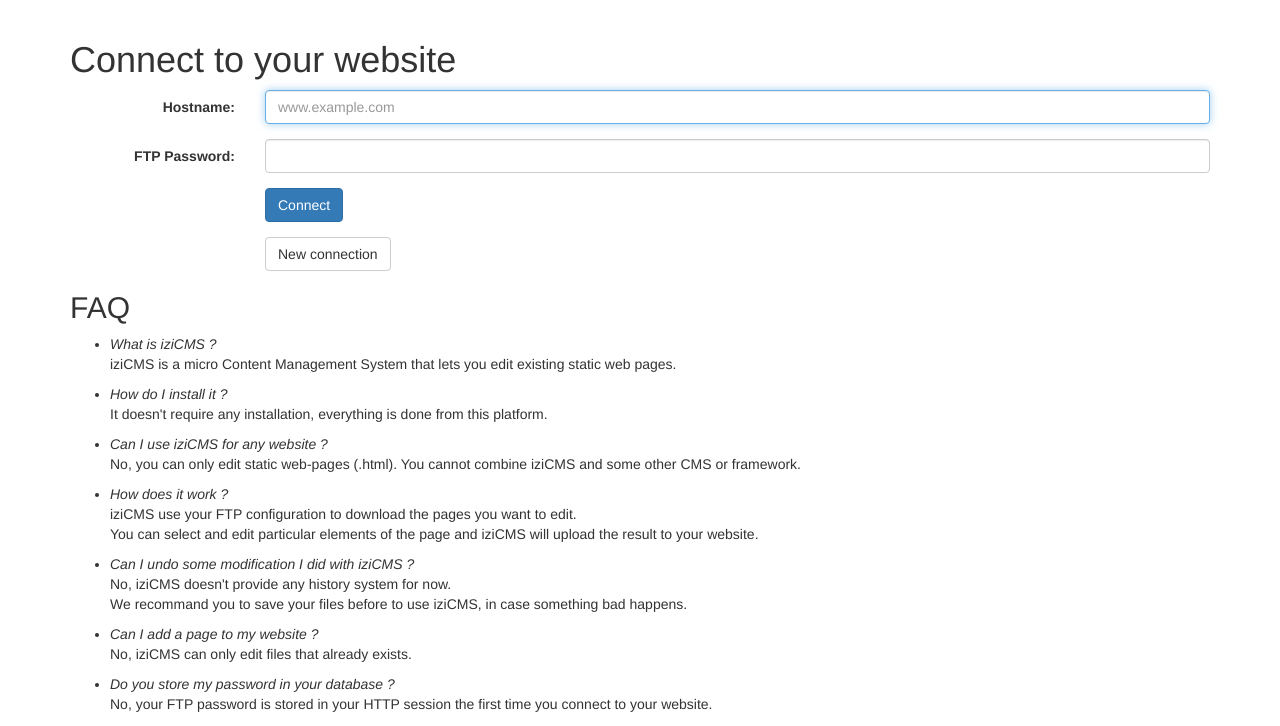
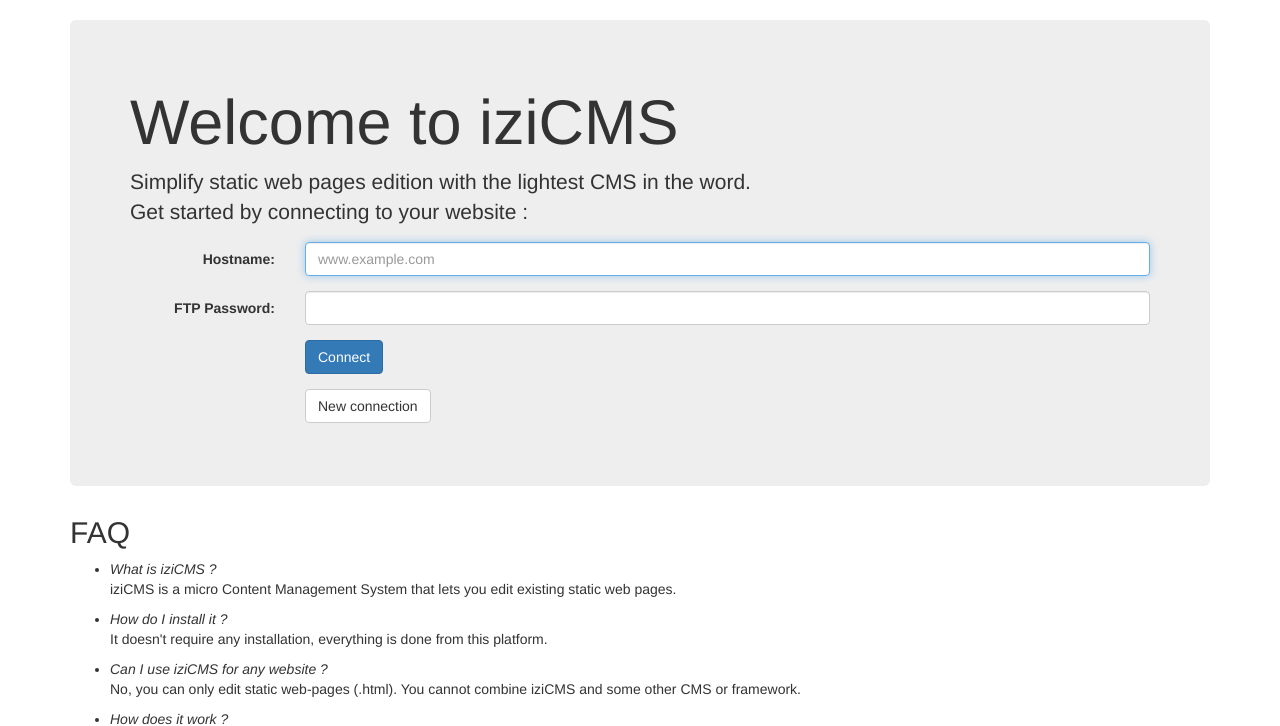
Before and after one commit to HE-Arc/iziCMS, a Django app: page / in a window 1280 px wide. Shown: the part 51-777 px from the top of the page. Run offline with Django 3.2, Linux system fonts and the light colour scheme; some libraries are stand-ins or nearby versions.

Commit message:
jumbotron

```diff
--- a/iziCMSapp/templates/home.html
+++ b/iziCMSapp/templates/home.html
@@ -1,7 +1,11 @@
 {% extends "base.html" %}
 
 {% block content %}
-    <h1>{% block title %}Connect to your website{% endblock %}</h1>
+    <div class="jumbotron">
+        <h1>{% block title %}Welcome to iziCMS{% endblock %}</h1>
+
+        <p>Simplify static web pages edition with the lightest CMS in the word.<br>
+            Get started by connecting to your website :</p>
 
         <form class="form-horizontal" action="{% url 'connect_hostname' %}" method="post">
             {% csrf_token %}
@@ -29,6 +33,7 @@
                 </div>
             </div>
         </form>
+    </div>
 
     <h2>FAQ</h2>
     <ul>
```
Lines whose indentation alone changed are shown as unchanged.
